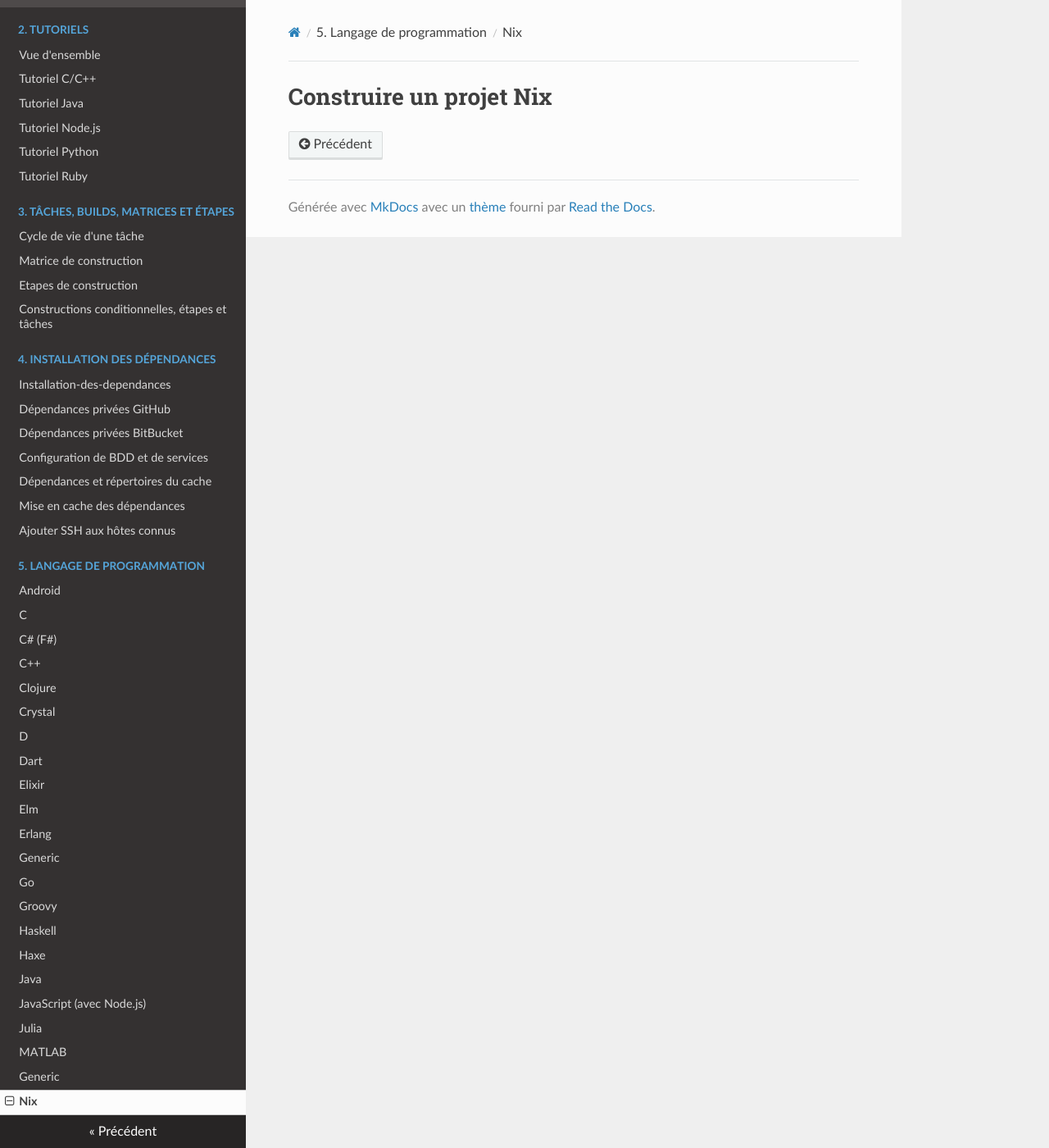
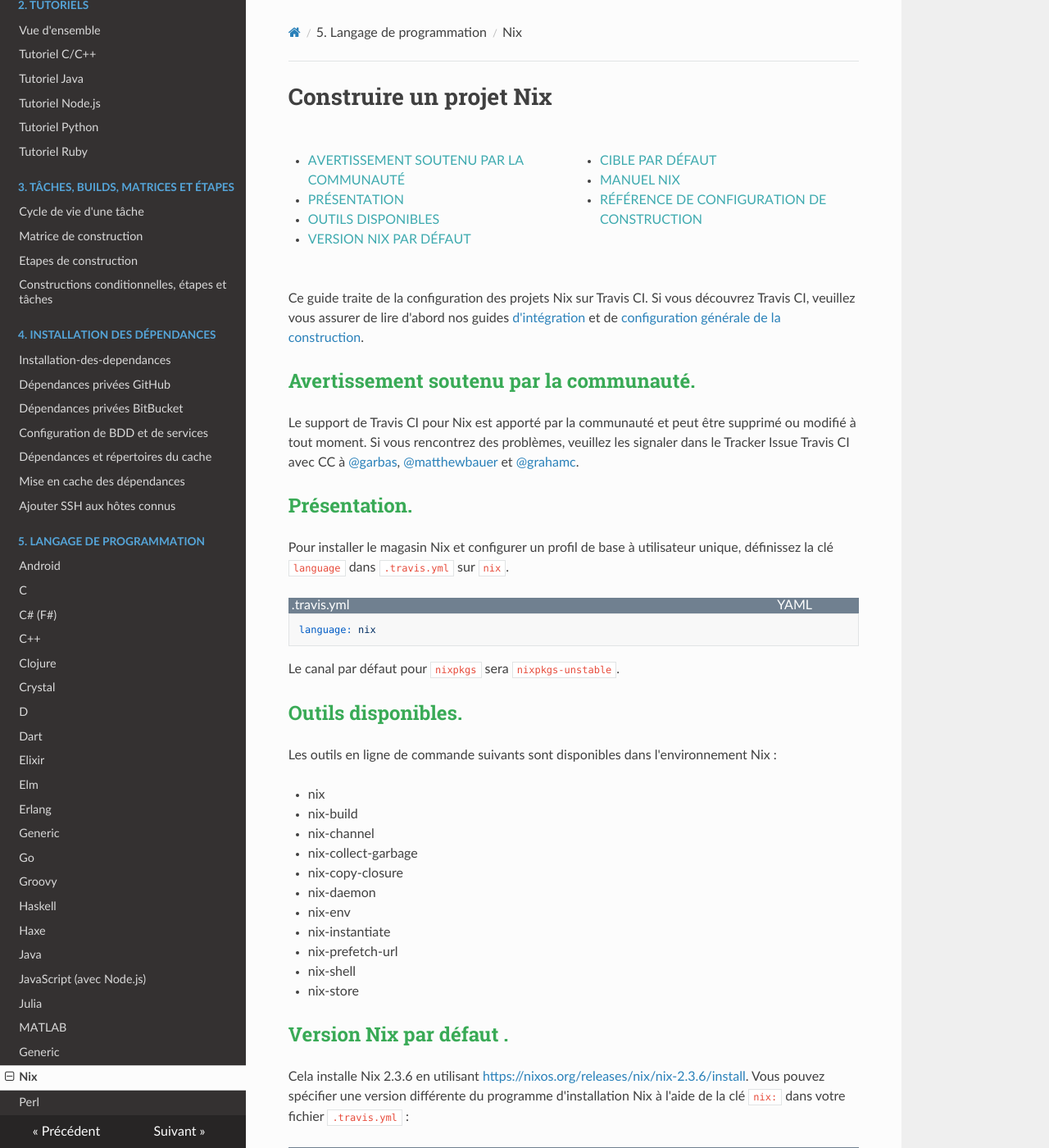
Before and after one commit to stallaf/traduction-en-francais-de-la-documentation-de-TRAVIS-CI, an MkDocs documentation site: the page built from docs/construire-un-projet-nix.md, in a window 1280 px wide and 1400 px high. Shown: the whole window at 82% size. Built offline with MkDocs 1.6.1, drawn with Linux system fonts in a browser that asks for light colours; nearby versions of some CDN libraries; a script that is not in the unit is left out; some of the changed text lies outside the part shown.

Commit message:
Rédaction fichier construier-un-projet-nix.md Création fichier construire-un-projet-perl.md Ajout nouvelle ligne au menu mkdocs.yml

````diff
--- a/docs/construire-un-projet-nix.md
+++ b/docs/construire-un-projet-nix.md
@@ -1 +1,98 @@
 # Construire un projet Nix
+
+<p>
+<div class="tdm">
+    <div class="deux-colonnes">
+        <ul>
+            <li><a href="#communaute-nix">Avertissement soutenu par la communauté</a></li>
+            <li><a href="#presentation">Présentation</a></li>
+            <li><a href="#outils-disponibles">Outils disponibles</a></li>
+            <li><a href="#version-nix">Version Nix par défaut</a></li>
+            <li><a href="#cible-par-defaut">Cible par défaut</a></li>
+            <li><a href="#manuel-nix">Manuel Nix</a></li>
+            <li><a href="#reference-de-configuration-de-construction-nix">Référence de configuration de construction</a></li>
+        </ul>
+    </div>
+</div>
+</p>
+
+Ce guide traite de la configuration des projets Nix sur Travis CI. Si vous découvrez Travis CI, veuillez vous assurer de lire d'abord nos guides <a href="./embarquement.md">d'intégration</a> et de <a href="./personnalisation-de-la-construction.md">configuration générale de la construction</a>.
+
+<h2 id="communaute-nix">Avertissement soutenu par la communauté.
+<a href="#communaute-nix" class="ancre-titre after"></a></h2>
+
+Le support de Travis CI pour Nix est apporté par la communauté et peut être supprimé ou modifié à tout moment. Si vous rencontrez des problèmes, veuillez les signaler dans le Tracker Issue Travis CI avec CC à [@garbas](https://github.com/garbas), [@matthewbauer](https://github.com/matthewbauer) et [@grahamc](https://github.com/grahamc).
+
+<h2 id="presentation">Présentation.
+<a href="#presentation" class="ancre-titre after"></a></h2>
+
+Pour installer le magasin Nix et configurer un profil de base à utilisateur unique, définissez la clé `language` dans `.travis.yml` sur `nix`.
+
+<div class="titre-code">
+    <div class="item gauche">&nbsp;.travis.yml</div><div class="item droit">YAML</div>
+</div>
+```yml
+language: nix
+```
+
+Le canal par défaut pour `nixpkgs` sera `nixpkgs-unstable`.
+
+<h2 id="outils-disponibles">Outils disponibles.
+<a href="#outils-disponibles" class="ancre-titre after"></a></h2>
+
+Les outils en ligne de commande suivants sont disponibles dans l'environnement Nix :
+
+* nix
+* nix-build
+* nix-channel
+* nix-collect-garbage
+* nix-copy-closure
+* nix-daemon
+* nix-env
+* nix-instantiate
+* nix-prefetch-url
+* nix-shell
+* nix-store
+
+<h2 id="version-nix">Version Nix par défaut .
+<a href="#version-nix" class="ancre-titre after"></a></h2>
+
+Cela installe Nix 2.3.6 en utilisant [https://nixos.org/releases/nix/nix-2.3.6/install](https://nixos.org/releases/nix/nix-2.3.6/install). Vous pouvez spécifier une version différente du programme d'installation Nix à l'aide de la clé `nix:` dans votre fichier `.travis.yml` :
+
+<div class="titre-code">
+    <div class="item gauche">&nbsp;.travis.yml</div><div class="item droit">YAML</div>
+</div>
+```yml
+language: nix
+nix: 2.3.6
+```
+
+<div class="notice cadre">
+Remarque : Cette option prend en charge toutes les versions Nix, en commençant par la version 1.11.16.
+</div>
+
+<h2 id="cible-par-defaut">Cible par défaut.
+<a href="#cible-par-defaut" class="ancre-titre after"></a></h2>
+
+Le script de construction par défaut est `nix-build` qui construit tout dans le fichier `default.nix` de la racine du référentiel. Cela peut être remplacé en définissant la clé `script` dans le fichier `.travis.yml`. Par exemple :
+
+<div class="titre-code">
+    <div class="item gauche">&nbsp;.travis.yml</div><div class="item droit">YAML</div>
+</div>
+```yml
+language: nix
+script: nix-build -A tarball release.nix
+```
+
+La configuration ci-dessus tentera de construire l'attribut «tarball» à partir de l'expression Nix dans release.nix.
+
+<h2 id="manuel-nix">Manuel Nix.
+<a href="#manuel-nix" class="ancre-titre after"></a></h2>
+
+Plus d'informations sur la rédaction d'expressions Nix et comment chacun des outils ci-dessus fonctionne est disponible dans le [manuel Nix](https://nixos.org/nix/manual/).
+
+<h2 id="reference-de-configuration-de-construction-nix">Référence de configuration de construction.
+<a href="#reference-de-configuration-de-construction-nix" class="ancre-titre after"></a></h2>
+
+Vous pouvez trouver plus d'informations sur le format de configuration de build pour [Nix](https://config.travis-ci.com/ref/language/nix) dans notre [référence de configuration de construction Travis CI](https://config.travis-ci.com/).
+<hr class="invisible">
--- a/mkdocs.yml
+++ b/mkdocs.yml
@@ -83,6 +83,7 @@ nav:
     - MATLAB: construire-un-projet-matlab.md
     - Minimal: construire-un-projet-minimal.md
     - Nix: construire-un-projet-nix.md
+    - Perl: construire-un-projet-perl.md
 
 
 
````
Also changed, not shown: docs/construire-un-projet-perl.md (added, +85 -0 lines).
